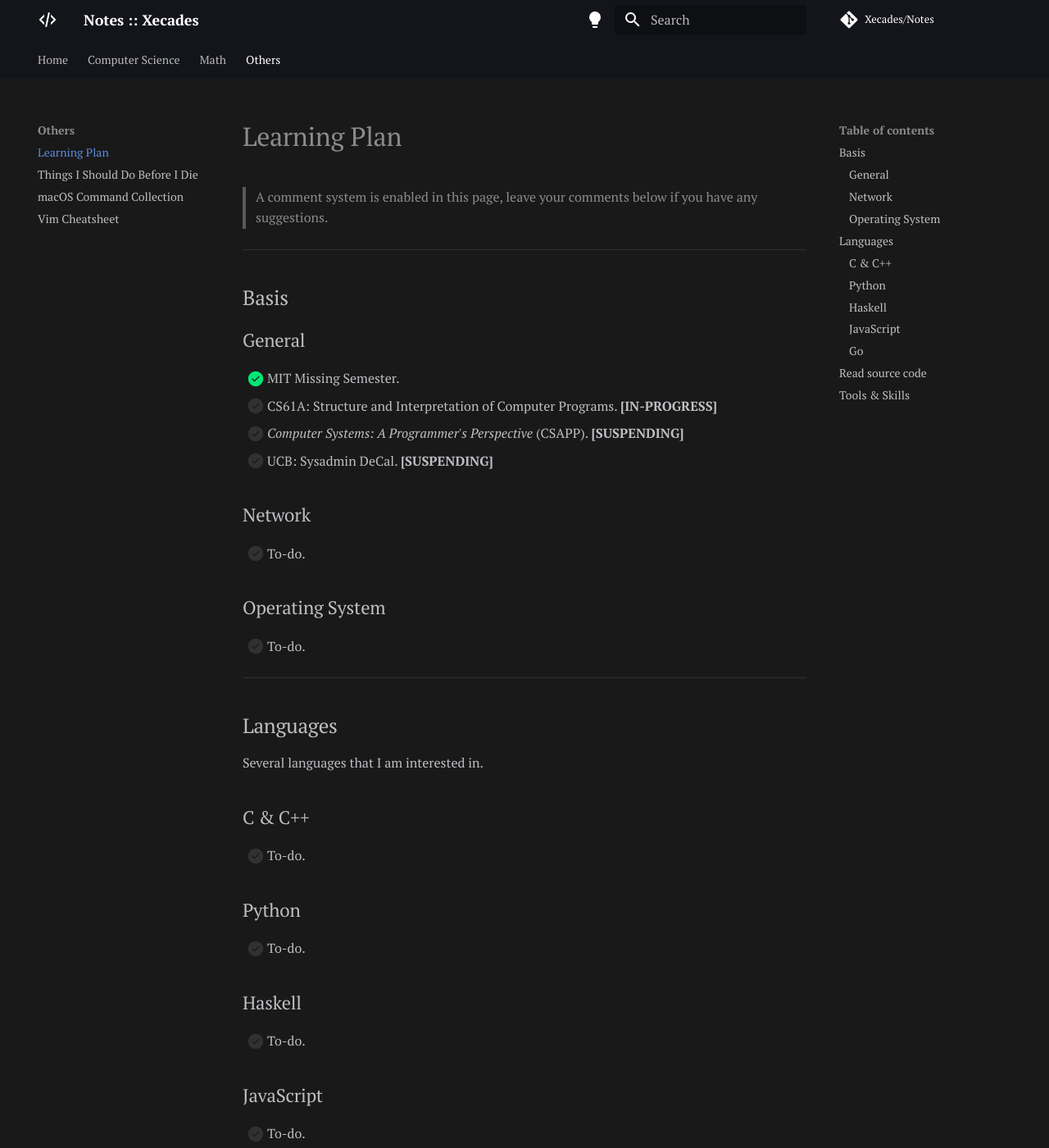
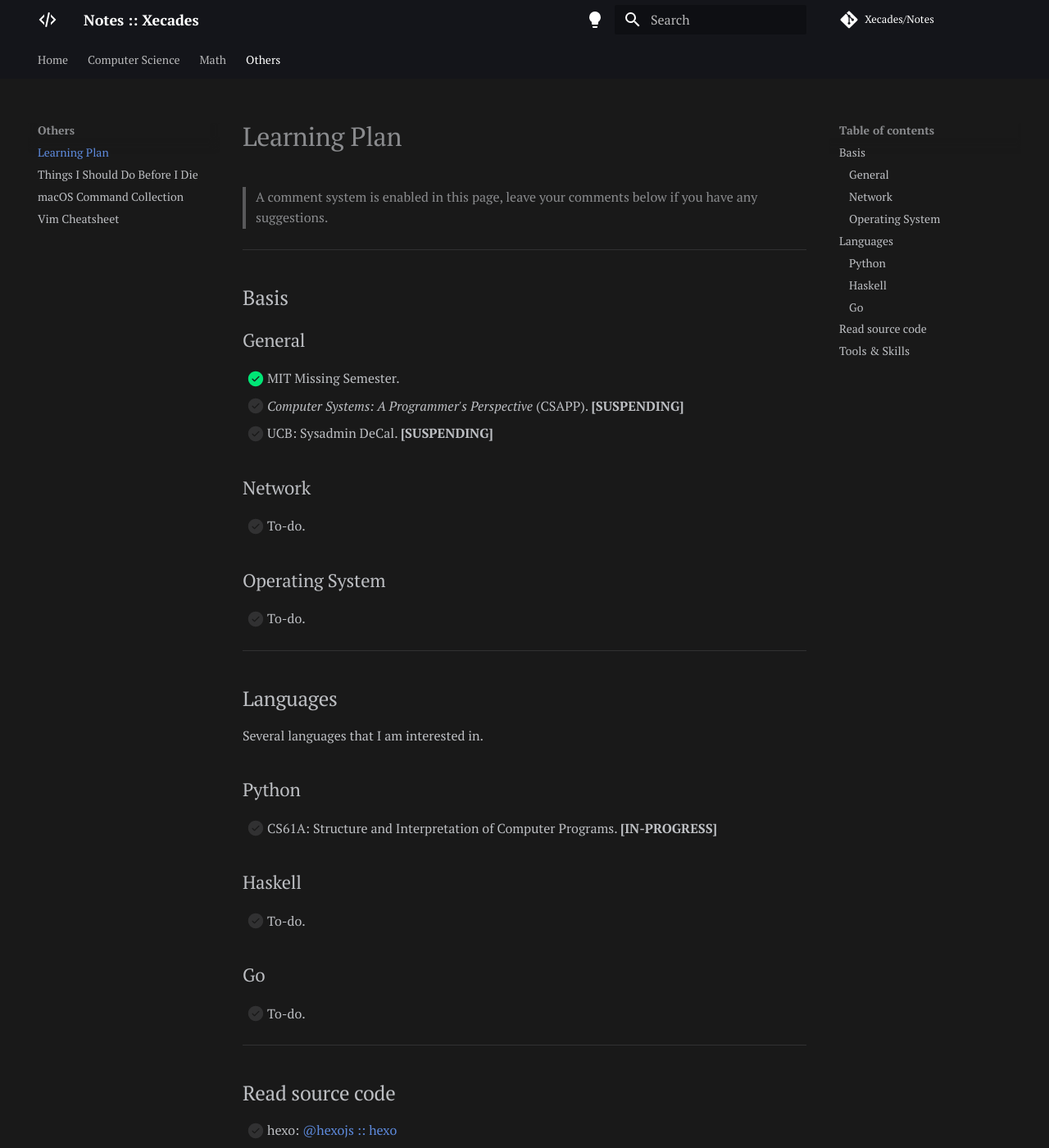
Before and after one commit to Xecades/Notes, an MkDocs documentation site: the page built from docs/others/learning-plan.md, in a window 1280 px wide and 1400 px high. Shown: the whole window at 82% size. Built offline with MkDocs 1.6.1 and Material for MkDocs 9.7.7, drawn with Linux system fonts in a browser that asks for light colours; comment, search, counter and statistics services are not loaded.

Commit message:
docs: change learning plan

```diff
--- a/docs/others/learning-plan.md
+++ b/docs/others/learning-plan.md
@@ -31,19 +30,11 @@
 
 Several languages that I am interested in.
 
-### C & C++
-
- - [ ] To-do.
-
 ### Python
 
- - [ ] To-do.
+ - [ ] CS61A: Structure and Interpretation of Computer Programs. **[IN-PROGRESS]**
 
 ### Haskell
-
- - [ ] To-do.
-
-### JavaScript
 
  - [ ] To-do.
 
```
Also changed, not shown: other parts of docs/others/learning-plan.md (+0 -1 lines).
